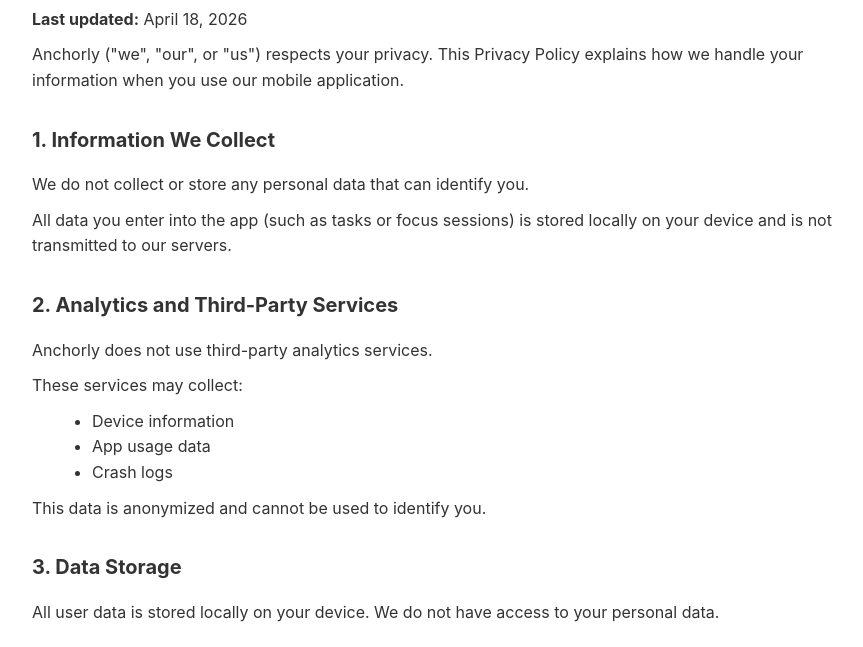
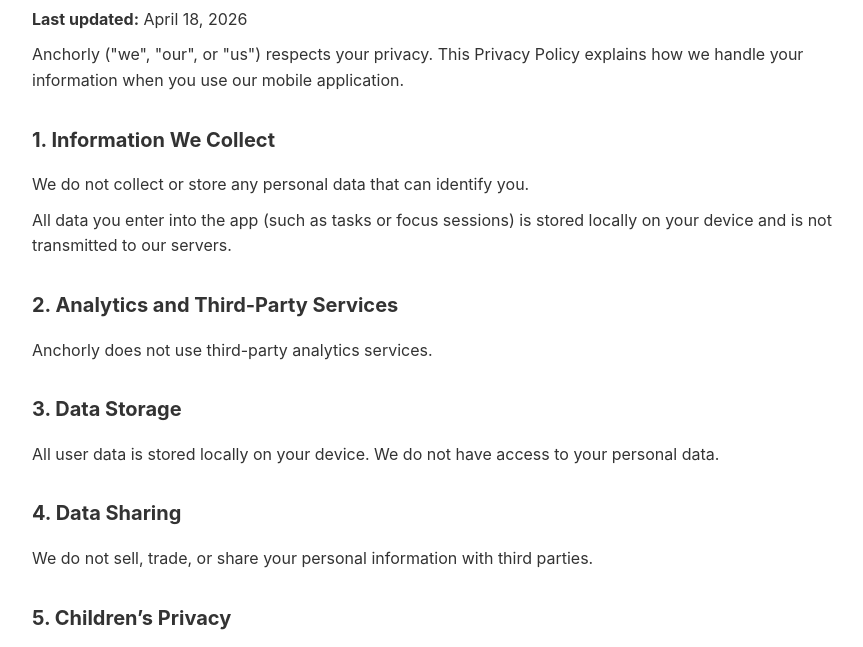
Before and after one commit to Dikonix/anchorly-privacy-policy, a plain HTML site: page index.html in a window 1280 px wide. Shown: the part 130-777 px from the top of the page, without its empty margins (208-1071 px from the left). Drawn offline with Linux system fonts and the light colour scheme.

Commit message:
Update again index.html

```diff
--- a/index.html
+++ b/index.html
@@ -67,17 +67,6 @@
    Anchorly does not use third-party analytics services.
   </p>
 
-  <p>These services may collect:</p>
-  <ul>
-    <li>Device information</li>
-    <li>App usage data</li>
-    <li>Crash logs</li>
-  </ul>
-
-  <p>
-    This data is anonymized and cannot be used to identify you.
-  </p>
-
   <h2>3. Data Storage</h2>
   <p>
     All user data is stored locally on your device. We do not have access to your personal data.
```
